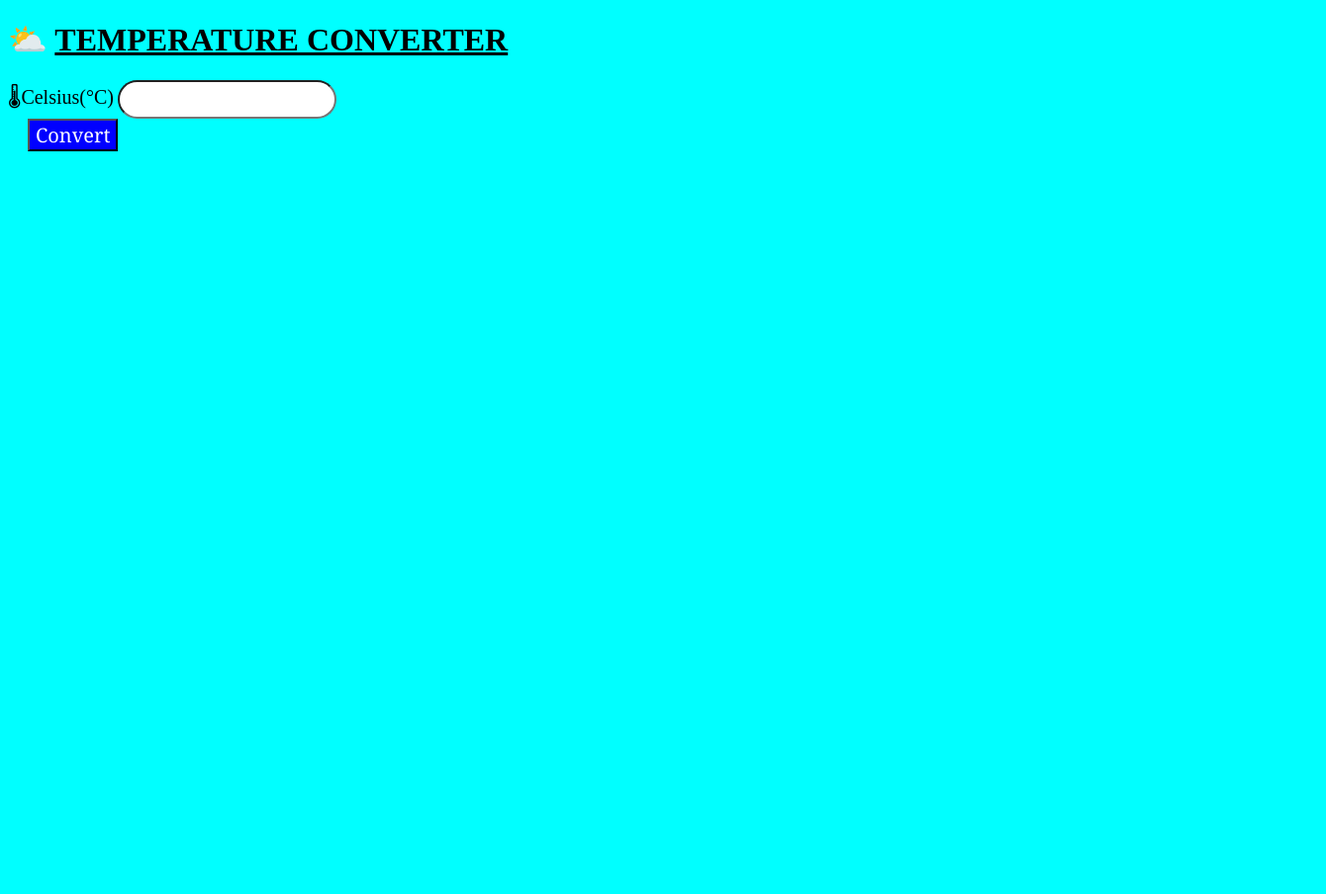
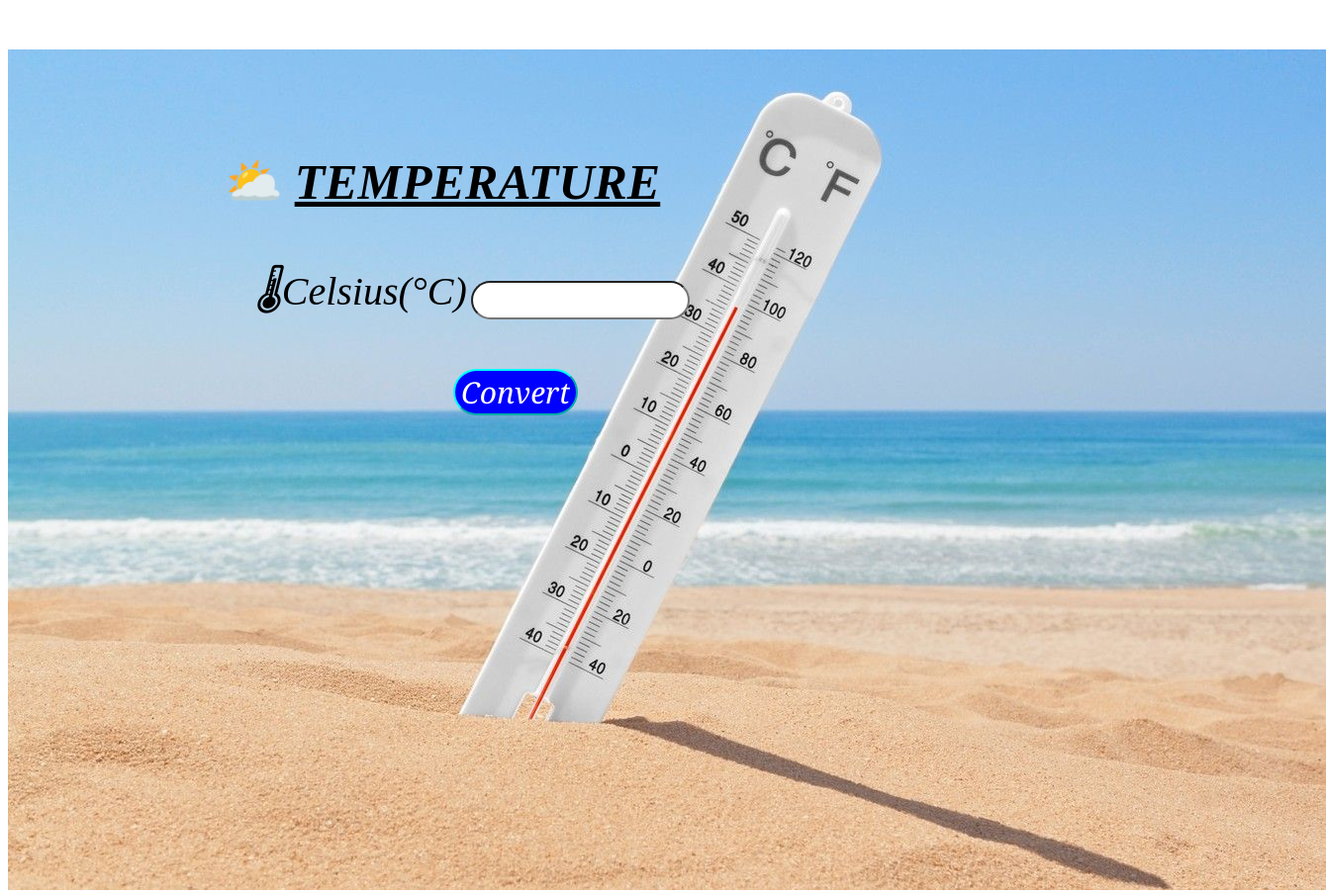
Before and after one commit to eshazafar974/temperature-converter, a plain HTML site: page index.html in a window 1280 px wide. Shown: the whole page at 99% size, 1340 px wide, since content can reach past the window. Before the commit the page ends 800 px from the top, so only its background shows below. Drawn offline with Linux system fonts and the light colour scheme.

Commit message:
my temperature converter

```diff
--- a/index.html
+++ b/index.html
@@ -9,11 +9,15 @@
 
 
 <body>
+    <div class="container">
+    <img src="wp6946084.jpg" alt="">
+    </div>
     <h1>
-        &#9925; <u> <b> TEMPERATURE CONVERTER </b> </u>
+        &#9925; <u> <b> TEMPERATURE </b> </u>
     </h1>
 
     <form onsubmit="convert(event)">
+        <br>
     <label for="celsius"> &#127777;Celsius(°C)</label>
     <input type="number" id="inputCelsius" required step="0.001">
         <br>
--- a/style.css
+++ b/style.css
@@ -1,6 +1,11 @@
-body{
-    background-color: aqua;
+.container{
+
+height: 5px;
+margin-top: 50px;
+
 }
+
+
 #inputCelsius{
    padding: 10px 20px  10px 20px;
 
@@ -10,13 +15,29 @@ button{
     font-family: Georgia, 'Times New Roman', Times, serif;
     background-color: blue;
     color: white;
-    font-size: 20px;
-    margin-left: 20px;
+    font-size: 30px;
+    margin-left:  450px;
+    border-radius: 30px;
+    font-style: oblique;
+    border-color: aqua;
+    margin-top: 40px;
+
 
 }
 button:hover{
     color: blue;
 }
 label{
-    font-size: 20px;
+    font-size: 40px;
+    margin-left: 250px;
+    font-style: oblique;
+
 }
+h1{
+    text-align: center;
+    margin-top: 100px;
+    font-size: 50px;
+    font-weight: bolder;
+    font-style: oblique;
+    margin-right: 390px;
+}
```
Also changed, not shown: wp6946084.jpg (added).
